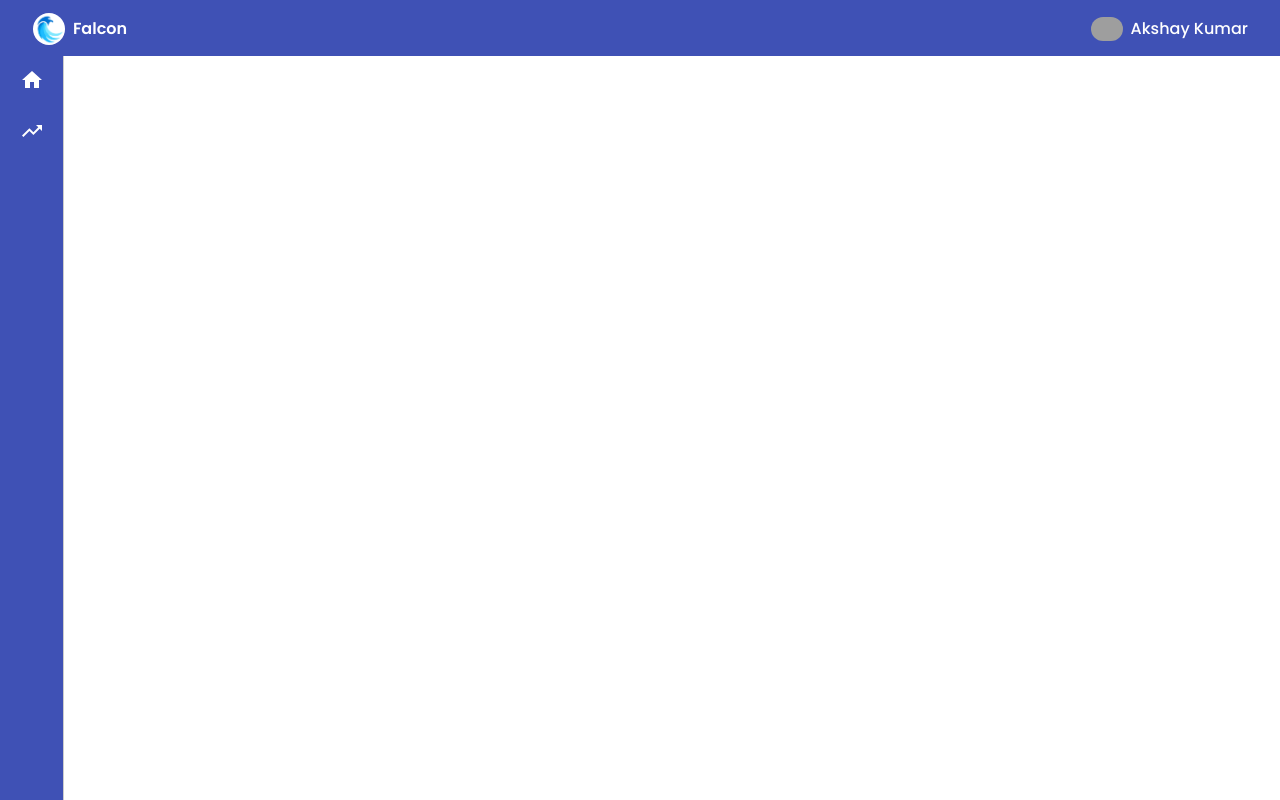
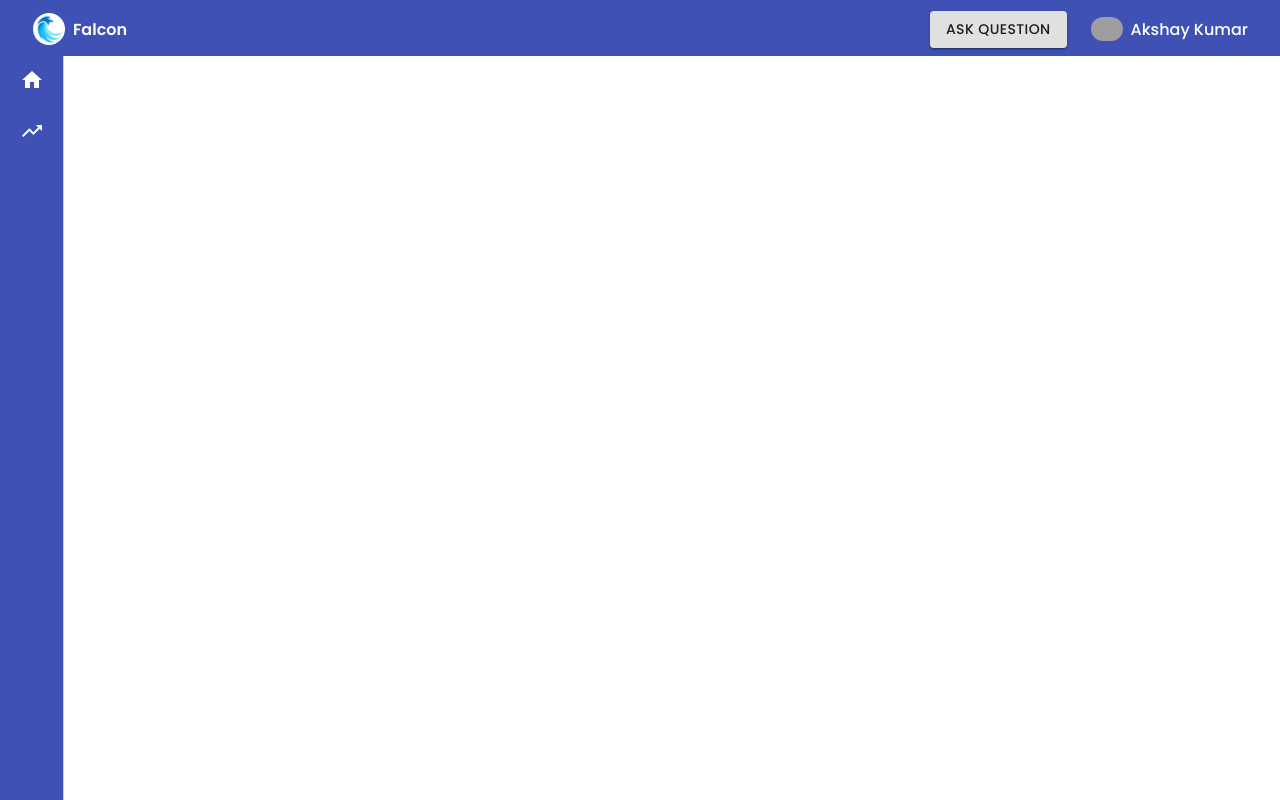
Before and after one commit to yogesh-aggarwal/falcon-qna, a React (Create React App) app: page /trending in a window 1280 px wide. Built offline with nearby package versions, Linux system fonts and the light colour scheme; grey boxes are pictures that could not be loaded.

Commit message:
Added ask question button

```diff
--- a/src/components/global/Navbar/Navbar.scss
+++ b/src/components/global/Navbar/Navbar.scss
@@ -5,7 +5,7 @@
   $backround: $primary;
   background: $backround;
   color: textColor($backround);
-  padding: 0.8rem 2rem;
+  padding: 0.7rem 2rem;
   height: $navbarHeight;
 
   display: grid;
@@ -30,6 +30,14 @@
     }
   }
 
+  .actions {
+    display: flex;
+    justify-content: flex-end;
+
+    .action {
+      margin-right: 1.5rem;
+    }
+
     .user {
       display: flex;
       justify-content: flex-end;
@@ -52,3 +60,4 @@
       }
     }
   }
+}
--- a/src/components/global/Navbar/Navbar.tsx
+++ b/src/components/global/Navbar/Navbar.tsx
@@ -9,6 +9,7 @@ import "./Navbar.scss";
 /// Assets
 import logo from "../../../assets/logo.png";
 import { Link } from "react-router-dom";
+import { Button } from "@material-ui/core";
 
 export class Navbar extends React.Component {
   state: UserInterface = {};
@@ -28,10 +29,16 @@ export class Navbar extends React.Component {
             <div className="text">Falcon</div>
           </div>
         </Link>
-        <div className="user">
-          <div className="profile">
-            <img src={this.state.profileImg} alt="" />
-            <div className="name">{this.state.name}</div>
+
+        <div className="actions">
+          <div className="action">
+            <Button variant="contained">Ask Question</Button>
+          </div>
+          <div className="user">
+            <div className="profile">
+              <img src={this.state.profileImg} alt="" />
+              <div className="name">{this.state.name}</div>
+            </div>
           </div>
         </div>
       </div>
```
Lines whose indentation alone changed are shown as unchanged.
